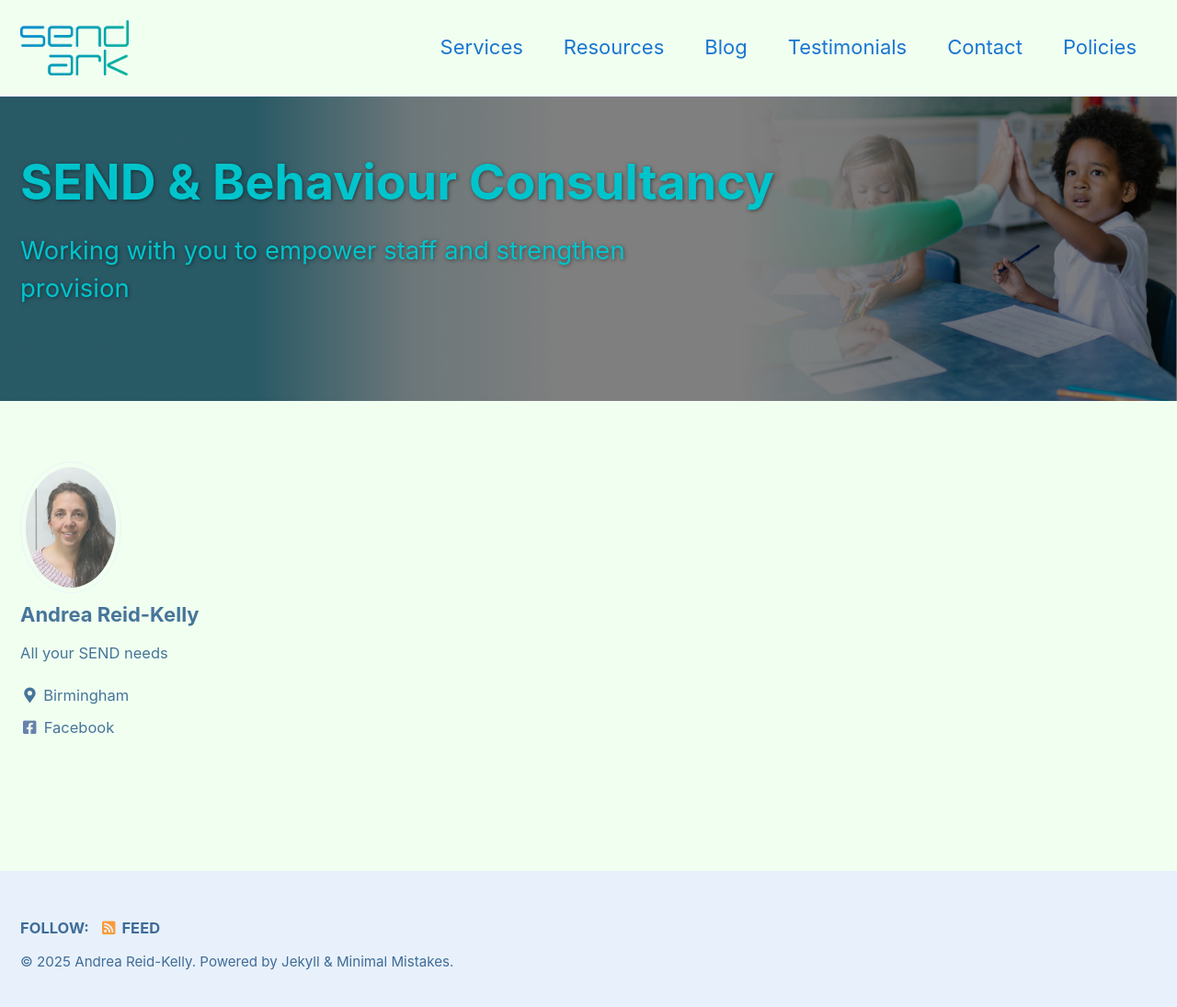
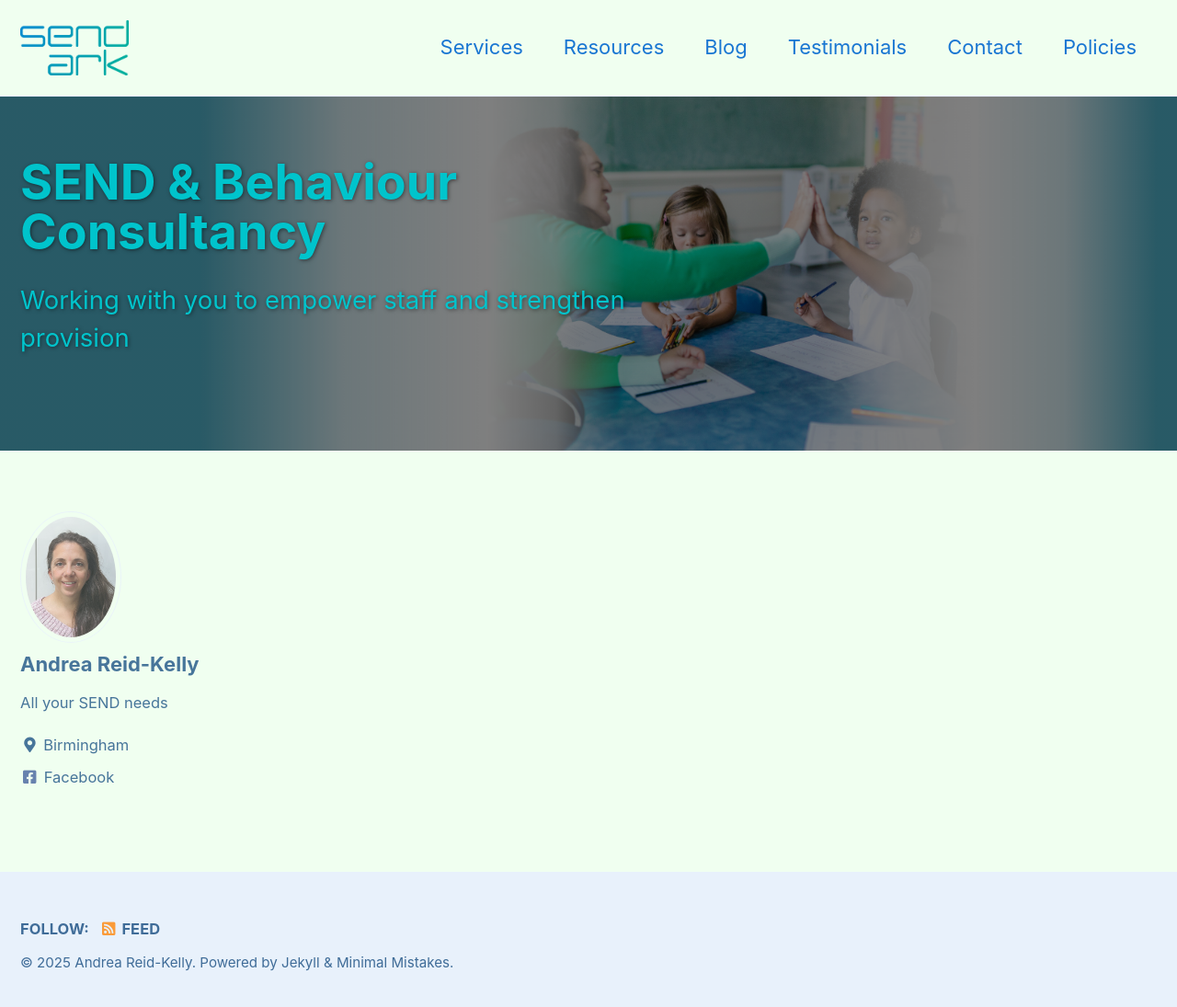
Before and after one commit to send-ark/sendark, a Jekyll site: the page built from index.html, in a window 1280 px wide and 1102 px high. Shown: the top 1095 px of the window at 92% size. Built offline with Jekyll 4.4.1, drawn with Linux system fonts in a browser that asks for light colours; cached includes are drawn as plain includes; the list of posts is cut into pages by our own code.

Commit message:
changing image and title text width

```diff
--- a/assets/css/main.scss
+++ b/assets/css/main.scss
@@ -6,10 +6,12 @@
 
 .page__hero .page__lead {
   color: #00c4cc !important;
+  width: 60%;
 }
 
 .page__title {
   color: #00c4cc !important;
+  width: 60%;
 }
 
 @import "minimal-mistakes/skins/{{ site.minimal_mistakes_skin | default: 'default' }}"; // skin
--- a/index.html
+++ b/index.html
@@ -5,7 +5,7 @@ title: "SEND & Behaviour Consultancy"
 author_profile: true
 excerpt: "Working with you to empower staff and strengthen provision"
 header:
-  overlay_image: /assets/images/send-ark-banner.png
+  overlay_image: /assets/images/banner-multi-fade.png
   overlay_filter: 0.5 # same as adding an opacity of 0.5 to a black background
   # caption: "Photo credit: [**Unsplash**](https://unsplash.com)"
   # actions:
```
Also changed, not shown: assets/images/banner-multi-fade.png (added).
